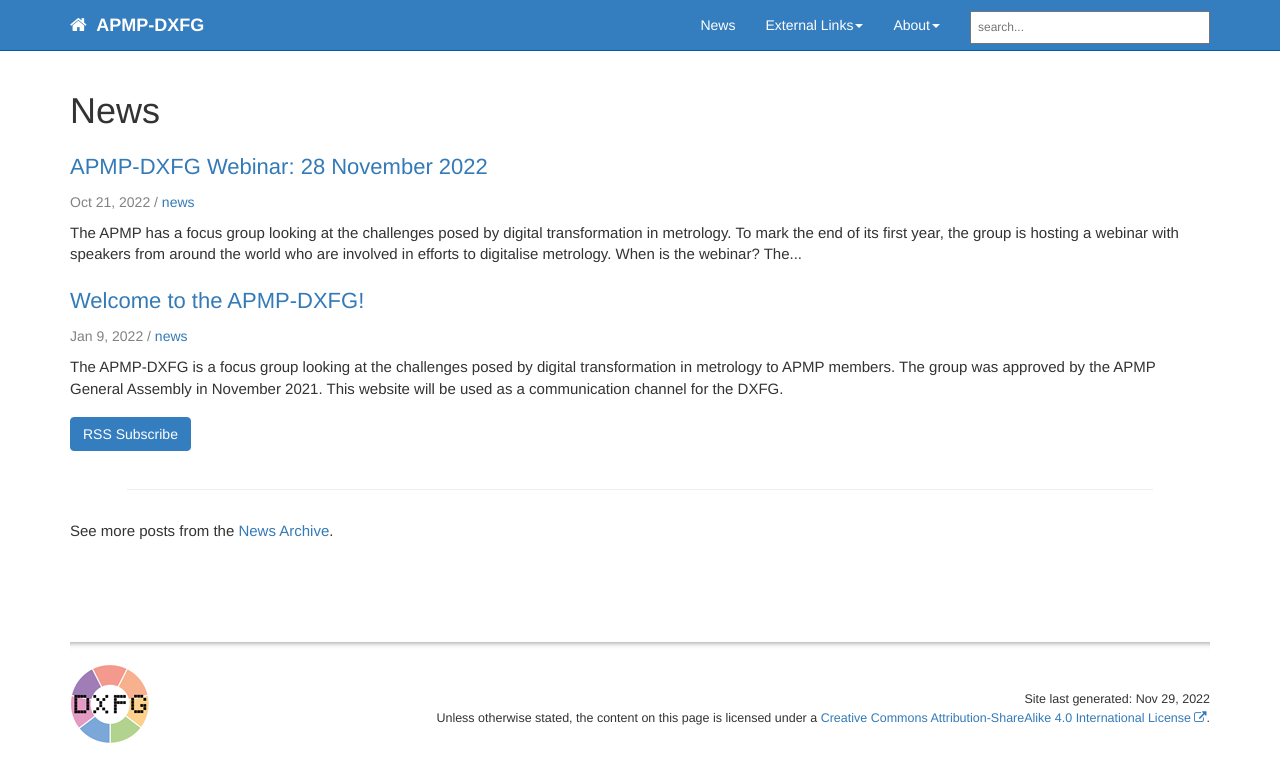
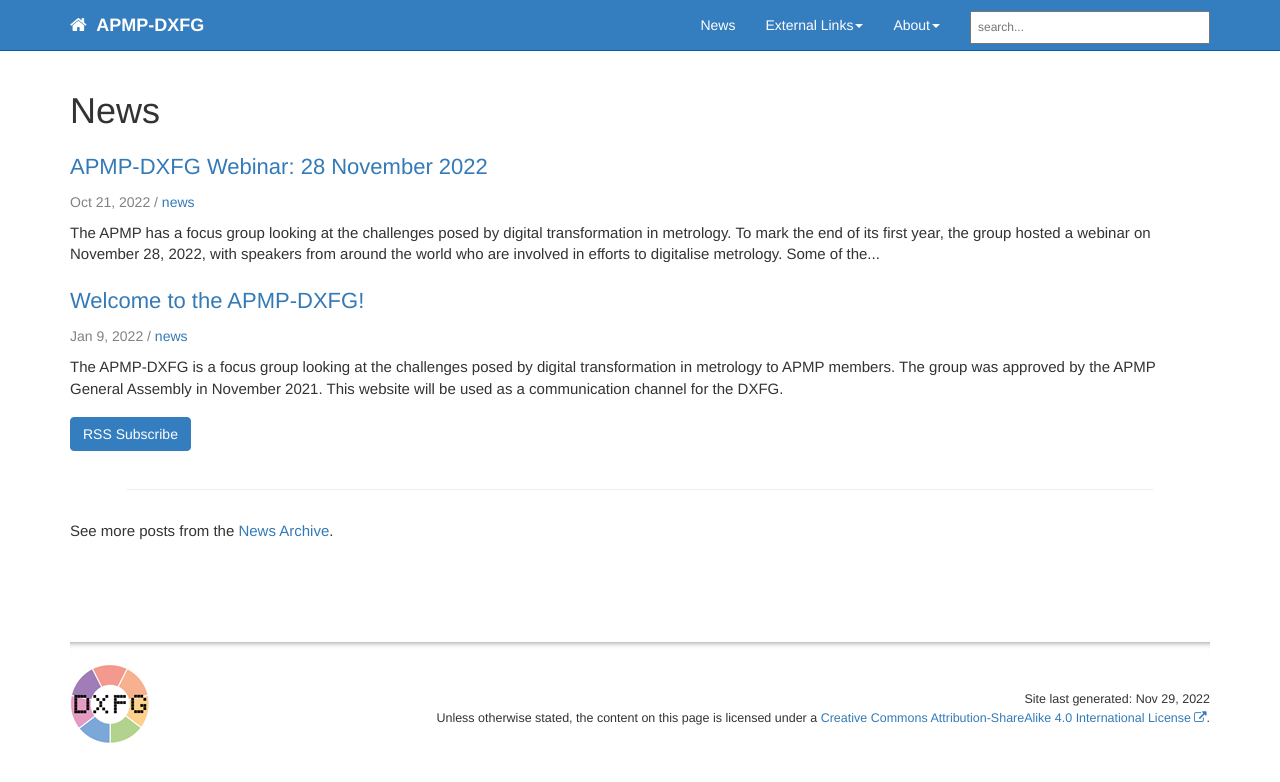
Before and after one commit to apmp-dxfg/apmp-dxfg.github.io, a Jekyll site: the page built from pages/news/news.html, in a window 1280 px wide. Shown: the top 782 px of the page. Built offline with Jekyll 4.4.1, drawn with Linux system fonts in a browser that asks for light colours; comment, search, counter and statistics services are not loaded.

Commit message:
Updated with some recorded links

```diff
--- a/_posts/2022-10-21-DXFG-end-of-year-webinar.md
+++ b/_posts/2022-10-21-DXFG-end-of-year-webinar.md
@@ -6,21 +6,9 @@
 ---
 The APMP has a focus group looking at the challenges posed by digital transformation in metrology.
 
-To mark the end of its first year, the group is hosting a webinar with speakers from around the world who are involved in efforts to digitalise metrology.
+To mark the end of its first year, the group hosted a webinar on November 28, 2022, with speakers from around the world who are involved in efforts to digitalise metrology.
 
-## When is the webinar?
-
-The event is on November 28, starting at 0000 UTC and ending at 0230 UTC.
-
-<div class="wtb-ew-v1" style="width: 560px; display:inline-block"><script src="https://www.worldtimebuddy.com/event_widget.js?h=100&md=11/28/2022&mt=00.00&ml=2.50&sts=0&sln=0&wt=ew-ltc"></script><i><a target="_blank" href="https://www.worldtimebuddy.com/">Time converter</a> at worldtimebuddy.com</i><noscript><a href="https://www.worldtimebuddy.com/">Time converter</a> at worldtimebuddy.com</noscript><script>window[wtb_event_widgets.pop()].init()</script></div>
-
-### Registration is required
-
-The webinar will use a Zoom video conferencing platform.
-
-Please register [here](https://us02web.zoom.us/webinar/register/WN_sHiU01S3SPCu875jsj6HYg)
-
-After registering you will receive an automatic confirmation email containing information about joining the meeting.
+Some of the presentations were recorded and can be reviewed from links provided below.
 
 ## Presentations
 
@@ -80,6 +68,10 @@
 
     In response to needs of a digitalized society, ISO and IEC are collaborating on a new class of standards called SMART (“Standards, Machine Applicable, Readable and Transferrable”). Originally coined by the Machine-Readable Standards group of ISO/TMB, SMART is poised to revolutionize access and usage of machine-readable standardization outcomes. The IEC/ISO SMART collaboration framework, established in 2022, provides a common venue for the ISO SMART programme and the digital transformation work of IEC Strategic Group 12 (SG 12). This session will provide a first-hand perspective of SMART — from the beginnings of SMART, to the latest standardization technologies and SMART use cases, and finally a preview of the standardization world post-SMART.
 
+    <p>
+    <a href="https://youtu.be/PMorbycRyo8" target="_blank">Recording</a>
+    </p>
+
    <hr style="width:60%;text-align:left;margin-left:0">
 
 * Dr. Kazuaki Yamazawa, NMIJ (Japan), _"Activities related to DX in metrology at NMIJ"_
@@ -90,7 +82,11 @@
     The scope of this task force includes both the improvement of our existing process related to calibration and the planning of future projects where DX can contribute to the field of metrology.
     This talk will give a brief introduction of such activities, including our progress on our preparation aiming to issue digital calibration certificates.
 
-   <hr style="width:60%;text-align:left;margin-left:0">
+    <p>
+    <a href="https://youtu.be/d00S13xsO8o" target="_blank">Recording</a>
+    </p>
+
+    <hr style="width:60%;text-align:left;margin-left:0">
 
 
 ## Speaker details
```
